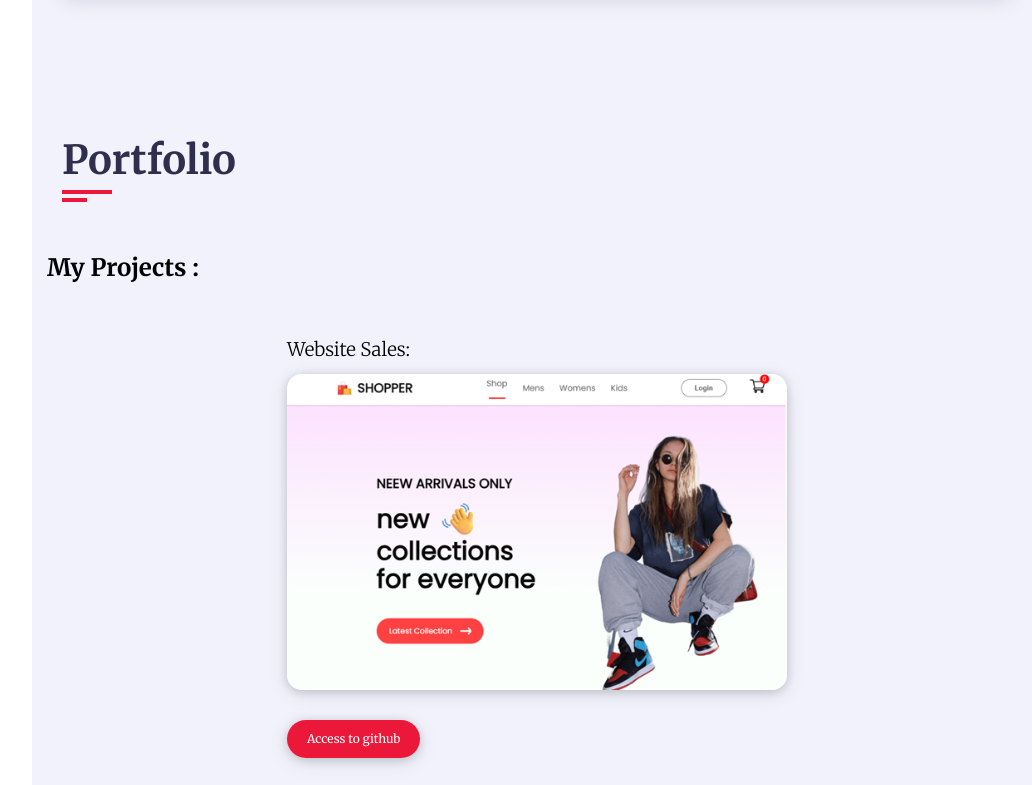
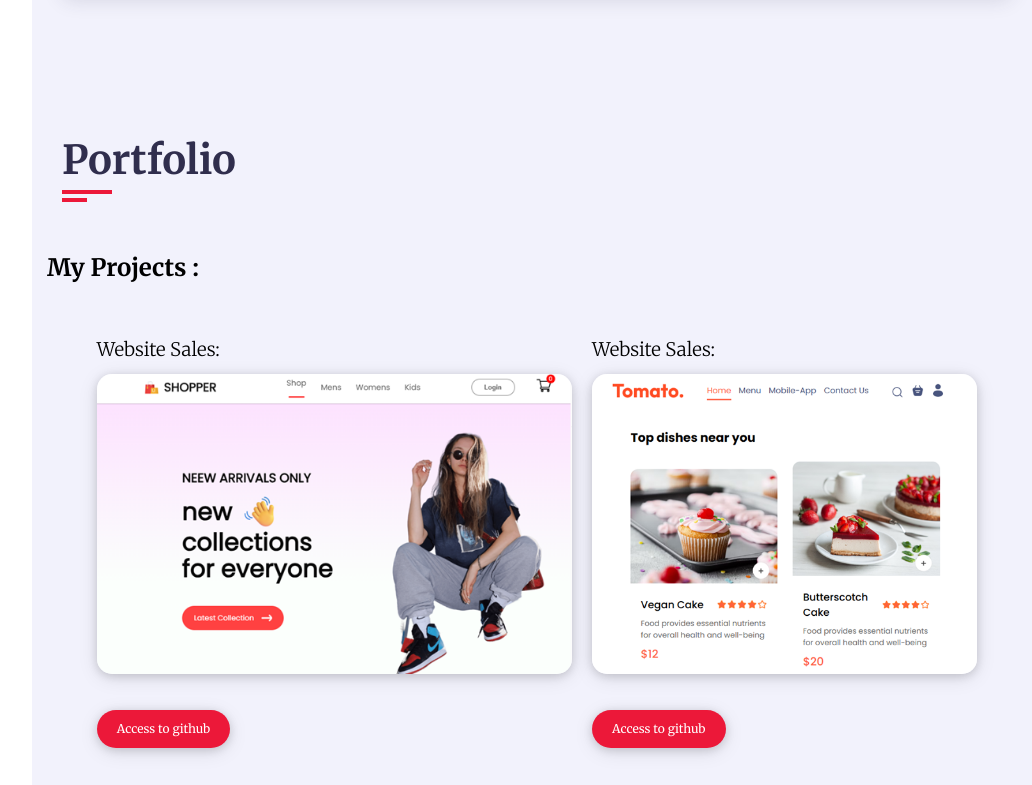
Before and after one commit to DuyT1notFum/Portfolio, a plain HTML site: page index.html in a window 1280 px wide. Shown: the part 2012-2797 px from the top of the page, without its empty margins (238-1270 px from the left). Drawn offline with nearby package versions, Linux system fonts and the light colour scheme; a web font is replaced by a local one.

Commit message:
updated-file

```diff
--- a/index.html
+++ b/index.html
@@ -214,6 +214,14 @@
                                         </div>
                                         <a href="https://github.com/DuyT1notFum/Project" class="button">Access to github</a>
                                     </div>
+                                    <div class="box">
+                                        <h3>Website Sales:</h3>
+                                        <div class="img-box">
+                                            <img class="img-grid" src="/imges/Food_Del.png" alt="">
+
+                                        </div>
+                                        <a href="https://github.com/DuyT1notFum/Food" class="button">Access to github</a>
+                                    </div>
                                 </div>
                             </div>
                         </section>
--- a/style.css
+++ b/style.css
@@ -483,17 +483,19 @@ h3.my-profession{
 }
 .portfolio .grid-box{
     display: flex;
+    align-items: center;
+    gap: 20px;
     justify-content: center;
-    align-items: center;
+
 }
 
 img {
-    width: 500px;
-    height: auto;
-    display: block;
+    width: 100%;
+    height: 300px;
+    object-fit: cover;
     transition: all 0.3s ease;
     box-shadow: 0 2px 10px rgba(0, 0, 0, 0.15),
-    0 4px 20px rgba(0, 0, 0, 0.1);
+                0 4px 20px rgba(0, 0, 0, 0.1);
     border-radius: 15px;
     margin-bottom: 30px;
 }
```
Also changed, not shown: imges/Food_Del.png (added).
